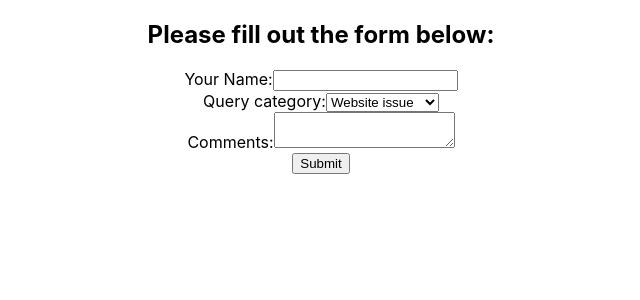
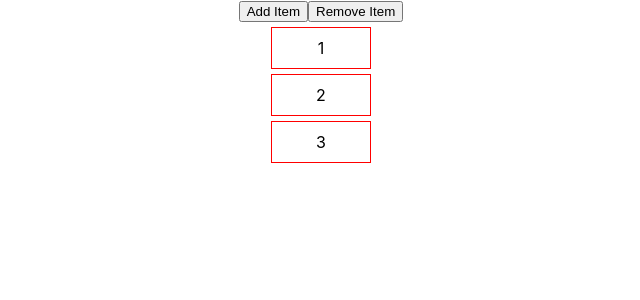
Before and after one commit to SamAtkinsonModeste/code-institue-learning-react, a React (Create React App) app in the folder my-app/: page / in a window 1280 px wide. Shown: the top 300 px of the page, without its empty margins (319-959 px from the left). Built offline with nearby package versions, Linux system fonts and the light colour scheme.

Commit message:
using useState on arrays adding to and remove array items

```diff
--- a/my-app/src/App.js
+++ b/my-app/src/App.js
@@ -1,11 +1,11 @@
 import logo from './logo.svg';
 import './App.css';
-import ControlledFormHooks from "./components/ControlledFormHooks";
+import UseStateWithArrays from "./components/UseStateWithArrays";
 
 function App() {
   return (
     <div className="App">
-     <ControlledFormHooks />
+     <UseStateWithArrays />
 
   </div>
   );
--- /dev/null
+++ b/my-app/src/components/UseStateWithArrays.js
@@ -0,0 +1,31 @@
+import React from 'react'
+import { useState } from 'react'
+
+const UseStateWithArrays = () => {
+
+    const [nums, setNums] = useState([1,2,3]);
+    const addNums = () => {
+        setNums([...nums, nums.length + 1]);
+    }
+
+    const removeNums = () => {
+        setNums(
+            nums.filter((item, index) => {
+
+            return index !== nums.length - 1;
+        }));
+    }
+
+  return (
+    <div>
+        <button onClick={addNums}>Add Item</button>
+        <button onClick={removeNums}>Remove Item</button>
+        <ul style={{ width: '100px', margin: '0 auto', listStyleType: 'none', padding: 0 }}>
+            {nums.map(num => <li style={{border: "solid 1px red", padding: "10px", margin:"5px 0"}} key={num}>{num}</li>)}
+        </ul>
+    </div>
+  )
+}
+
+
+export default UseStateWithArrays;
```
